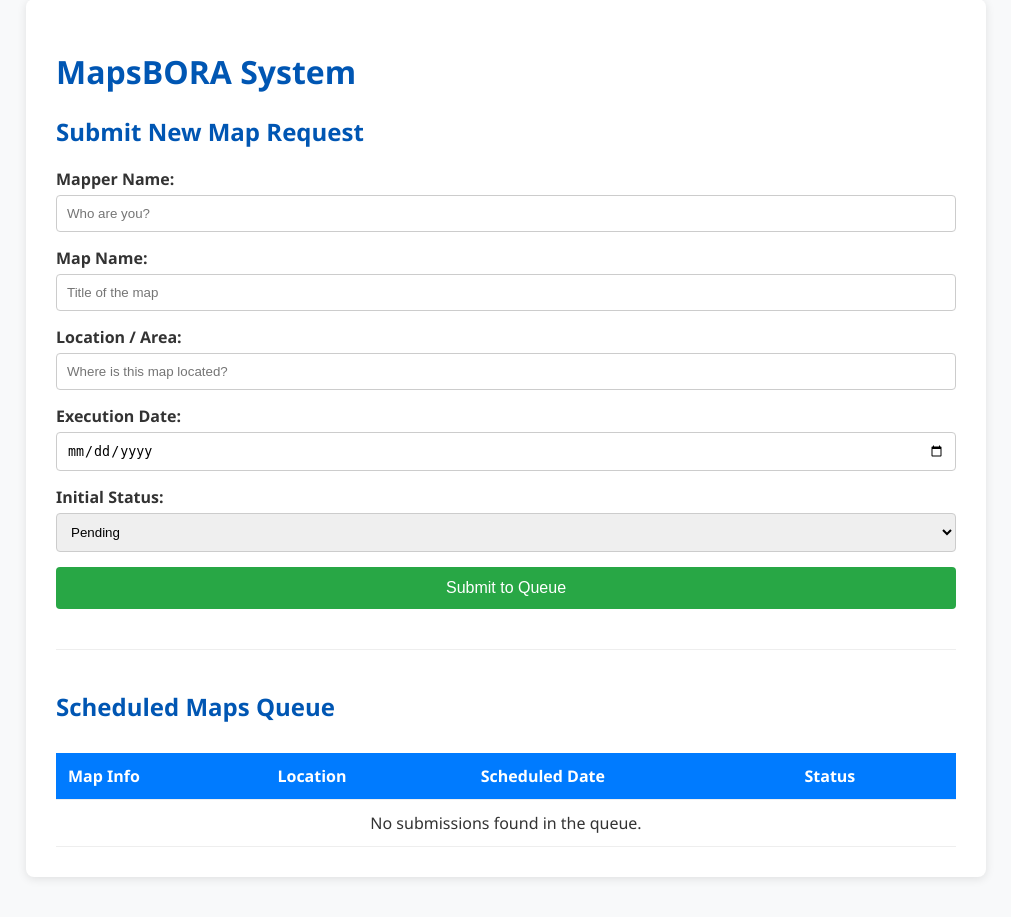
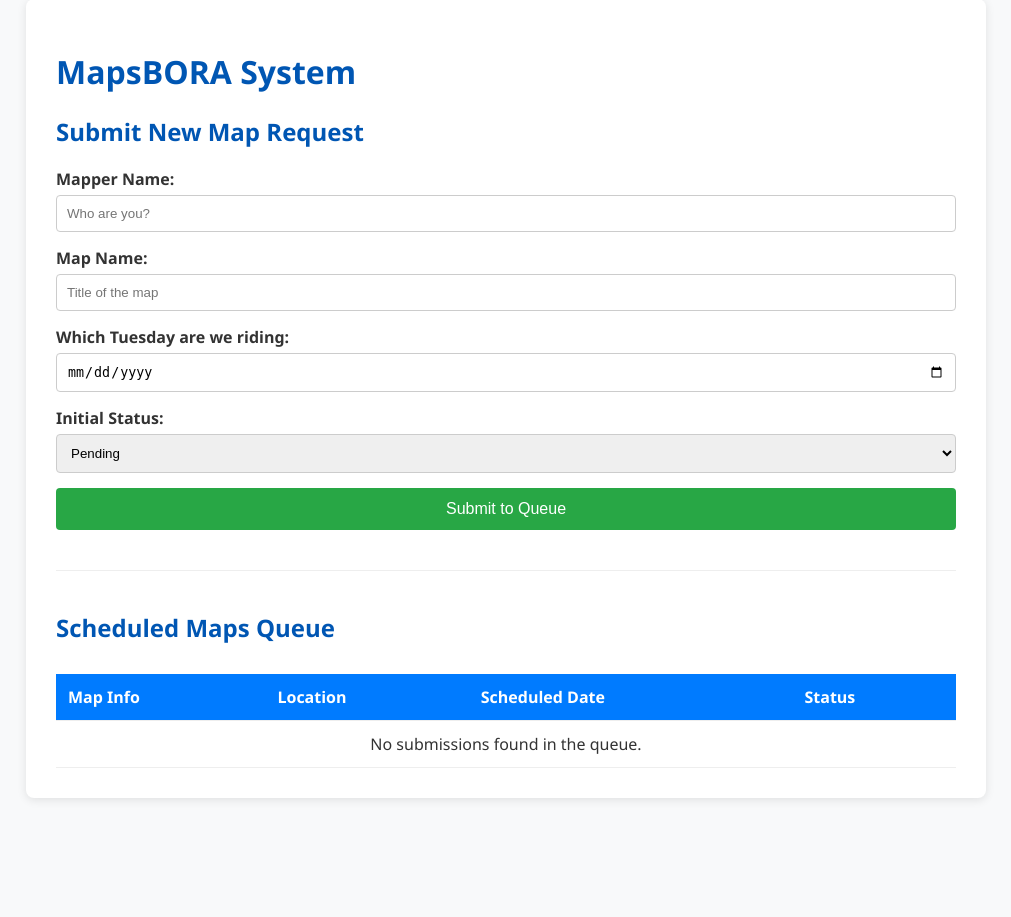
Before and after one commit to lfcaldeira/django-repo, a Django app: page / in a window 1280 px wide. Shown: the part 41-958 px from the top of the page, without its empty margins (134-1145 px from the left). After the commit the page ends 841 px from the top, so only its background shows below. Run offline with Django 5.2, Linux system fonts and the light colour scheme; data that the repository does not hold is empty.

Commit message:
removed location

```diff
--- a/apps/MapsBORA/templates/MapsBORA/index.html
+++ b/apps/MapsBORA/templates/MapsBORA/index.html
@@ -42,13 +42,8 @@
             </div>
 
             <div class="form-group">
-                <label for="location">Location / Area:</label>
-                <input type="text" id="location" name="location" placeholder="Where is this map located?" required>
-            </div>
-
-            <div class="form-group">
-                <label for="requested_date">Execution Date:</label>
-                <input type="date" id="requested_date" name="requested_date" required>
+                <label for="submitted_date">Which Tuesday are we riding:</label>
+                <input type="date" id="submitted_date" name="submitted_date" required>
             </div>
 
             <div class="form-group">
@@ -80,7 +75,7 @@
                 <tr>
                     <td><strong>{{ sub.map_name }}</strong></td>
                     <td>{{ sub.location }}</td>
-                    <td>{{ sub.requested_date|date:"Y-m-d" }}</td>
+                    <td>{{ sub.submitted_date|date:"Y-m-d" }}</td>
                     <td class="status-{{ sub.status }}">{{ sub.get_status_display }}</td>
                 </tr>
                 {% empty %}
```
